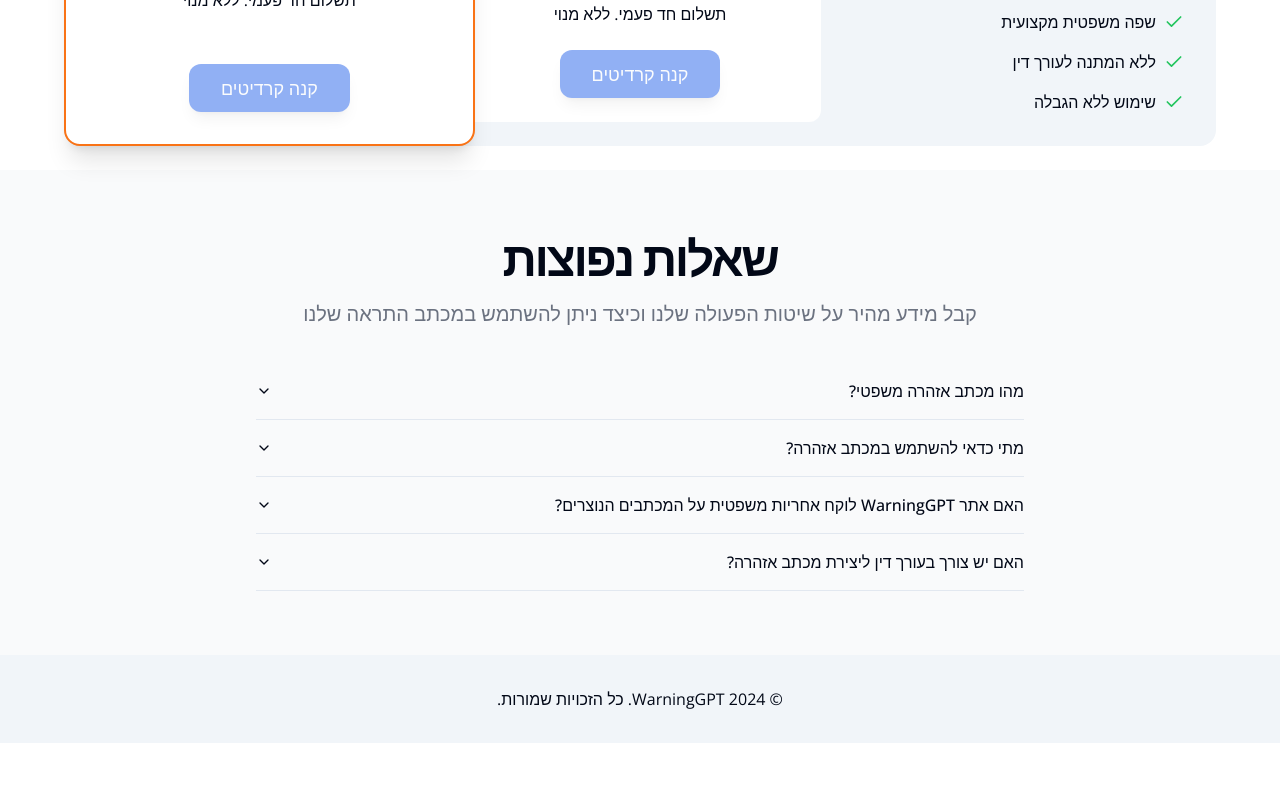
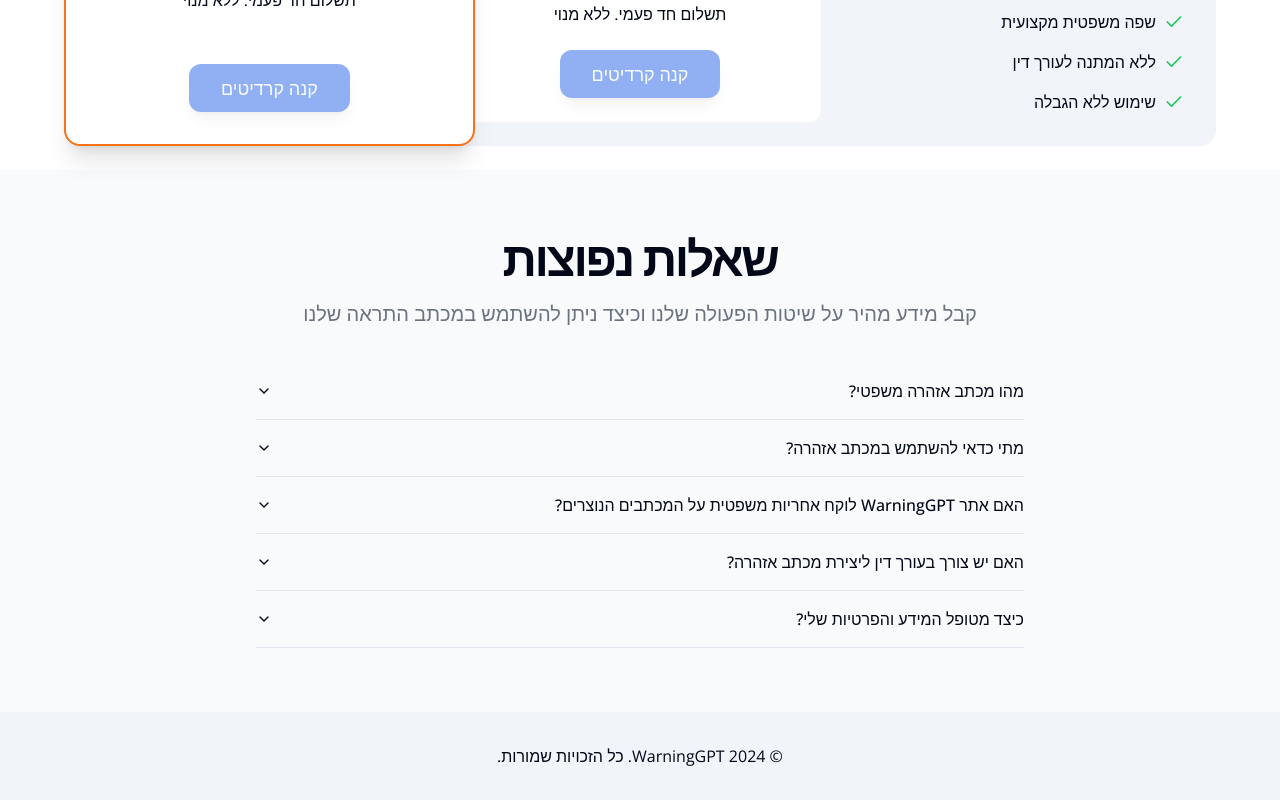
Before and after one commit to ronka/warning-letter-gpt, a Next.js app: page / in a window 1280 px wide. Shown: the part 2338-3138 px from the top of the page. Before the commit the page ends 3081 px from the top, so only its background shows below. Built offline with nearby package versions, Linux system fonts and the light colour scheme; no server answers.

Commit message:
add question about privacy

```diff
--- a/components/home/FaqSection.tsx
+++ b/components/home/FaqSection.tsx
@@ -25,6 +25,11 @@ const faqs = [
     question: "האם יש צורך בעורך דין ליצירת מכתב אזהרה?",
     answer:
       "אמנם השירות שלנו מספק דרך נוחה ומהירה ליצור מכתב אזהרה, אך במידה ואתה זקוק לייעוץ משפטי מעמיק או במקרה שהעניין מסלים, מומלץ להתייעץ עם עורך דין.",
+  },
+  {
+    question: "כיצד מטופל המידע והפרטיות שלי?",
+    answer:
+      "המכתבים שנוצרים נשמרים במאגר המידע שלנו באופן מאובטח. רק משתמשים מחוברים יכולים לצפות במכתבים שהם יצרו, ואין גישה למכתבים של משתמשים אחרים. אנו מקפידים על אבטחת המידע ופרטיות המשתמשים שלנו.",
   },
 ];
 
```
